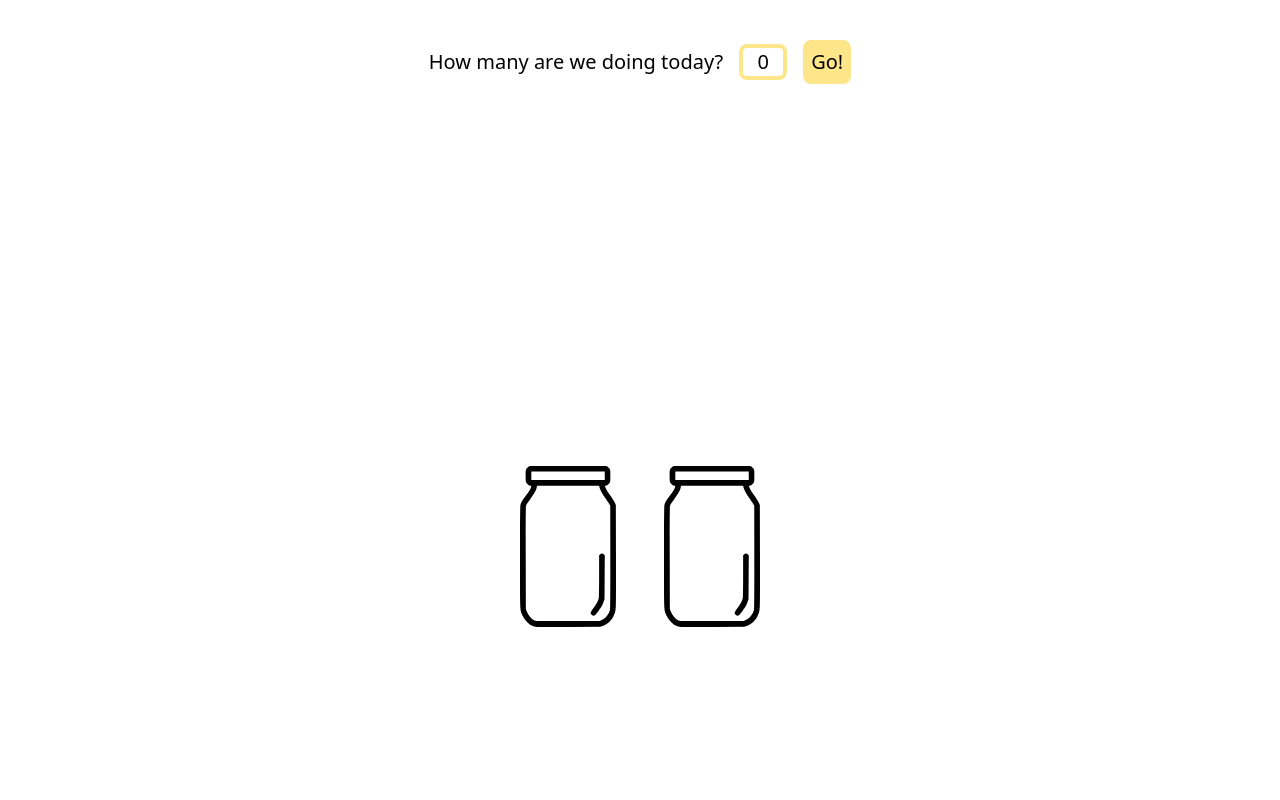
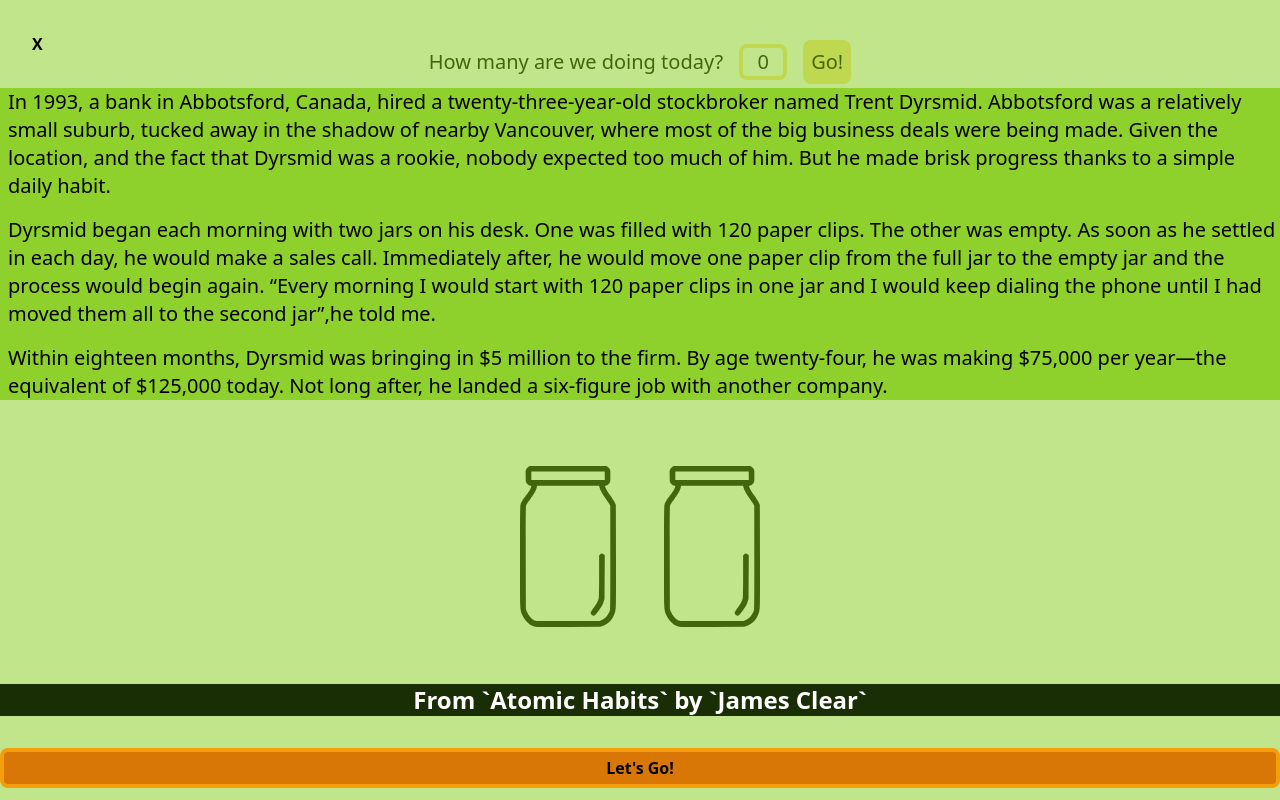
Before and after one commit to noviceGuru/paperclip-habit-tracker, a React (Vite) app: page / in a window 1280 px wide. Built offline with nearby package versions, Linux system fonts and the light colour scheme.

Commit message:
Overlay created, to explain

```diff
--- a/src/App.tsx
+++ b/src/App.tsx
@@ -1,5 +1,6 @@
+import { useState } from "react"
 import JarContainer from "./components/container/Container"
-import { useRef, useState } from "react"
+import Overlay from "./components/overlay/Overlay"
 import { generateUniqueArrays } from "./utils/randomArrMaker"
 
 function App() {
@@ -27,6 +28,8 @@ function App() {
     }
 
     return (
+        <div className="h-full relative">
+            <Overlay/>
             <div className="p-10 h-full flex flex-col gap-32">
                 <label className="h-10 self-center gap-4 flex items-center flex-wrap justify-center text-center select-none sm:text-lg md:text-xl">
                     <span className="flex items-center h-full">
@@ -46,6 +49,7 @@ function App() {
                 </label>
                 <JarContainer paperClipPositions={paperClipPositions} />
             </div>
+        </div>
     )
 }
 
--- a/src/components/jar/Jar.tsx
+++ b/src/components/jar/Jar.tsx
@@ -9,17 +9,11 @@ export default function Jar({
     onClick: () => void
 }) {
     return (
-        <>
-            <div className="relative w-24" onClick={onClick}>
-                <JarSvg
-                className="absolute bottom-0 left-0 "/>
-                {paperClipNumbers.map((paperClip, index) => (
-                    <PaperClip
-                        key={index}
-                        position={paperClip}
-                    />
-                ))}
-            </div>
-        </>
+        <div className="relative w-24" onClick={onClick}>
+            <JarSvg className="absolute bottom-0 left-0 -z-10" />
+            {paperClipNumbers.map((paperClip, index) => (
+                <PaperClip key={index} position={paperClip} />
+            ))}
+        </div>
     )
 }
--- a/src/components/jar/JarSvg.tsx
+++ b/src/components/jar/JarSvg.tsx
@@ -6,7 +6,7 @@ export default function JarSvg({ className }: { className?: string }) {
             version="1.1"
             x="0px"
             y="0px"
-            enable-background="new 0 0 256 256"
+            enableBackground="new 0 0 256 256"
             xmlSpace="preserve"
             viewBox="57.6 10.1 140.74 236.04"
             className={className}
--- /dev/null
+++ b/src/components/overlay/Overlay.tsx
@@ -0,0 +1,65 @@
+import { useState } from "react"
+
+export default function Overlay() {
+    const [show, setShow] = useState<boolean>(true)
+
+    return (
+        show && (
+            <div className="h-full bg-lime-500 bg-opacity-50 absolute top-0 flex flex-col justify-between">
+                <div>
+                    <div
+                        className="right-0 cursor-pointer m-8 font-extrabold"
+                        onClick={() => setShow(false)}
+                    >
+                        X
+                    </div>
+                    <div className="bg-lime-500 bg-opacity-80 felx ps-2 text-sm sm:text-base md:text-lg lg:text-xl">
+                        <p>
+                            In 1993, a bank in Abbotsford, Canada, hired a
+                            twenty-three-year-old stockbroker named Trent
+                            Dyrsmid. Abbotsford was a relatively small suburb,
+                            tucked away in the shadow of nearby Vancouver, where
+                            most of the big business deals were being made.
+                            Given the location, and the fact that Dyrsmid was a
+                            rookie, nobody expected too much of him. But he made
+                            brisk progress thanks to a simple daily habit.
+                        </p>
+                        <p className="mt-4">
+                            Dyrsmid began each morning with two jars on his
+                            desk. One was filled with 120 paper clips. The other
+                            was empty. As soon as he settled in each day, he
+                            would make a sales call. Immediately after, he would
+                            move one paper clip from the full jar to the empty
+                            jar and the process would begin again. “Every
+                            morning I would start with 120 paper clips in one
+                            jar and I would keep dialing the phone until I had
+                            moved them all to the second jar”,he told me.
+                        </p>
+                        <p className="mt-4">
+                            Within eighteen months, Dyrsmid was bringing in $5
+                            million to the firm. By age twenty-four, he was
+                            making $75,000 per year—the equivalent of $125,000
+                            today. Not long after, he landed a six-figure job
+                            with another company.
+                        </p>
+                    </div>
+                </div>
+                <div className=" flex flex-col align-middle gap-8">
+                    <a
+                        className="top-7 bg-lime-950  text-white font-bold text-center text-2xl cursor-pointer"
+                        href="https://jamesclear.com/atomic-habits"
+                        target="_blank"
+                    >
+                        From `Atomic Habits` by `James Clear`
+                    </a>
+                    <button
+                        className="border-solid border-amber-500 bg-amber-600 border-4 rounded-lg p-1 select-none mb-3 font-extrabold"
+                        onClick={() => setShow(false)}
+                    >
+                        Let's Go!
+                    </button>
+                </div>
+            </div>
+        )
+    )
+}
```
Also changed, not shown: 1 other file (tests, documents, lock files or other folders). Lines whose indentation alone changed are shown as unchanged.
